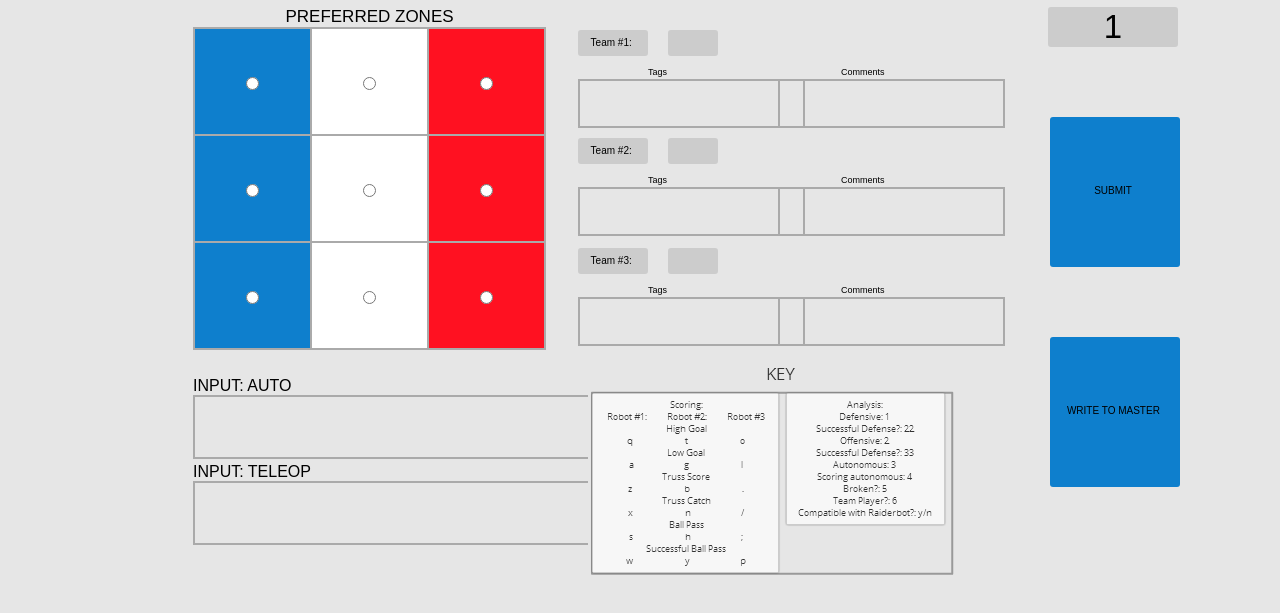
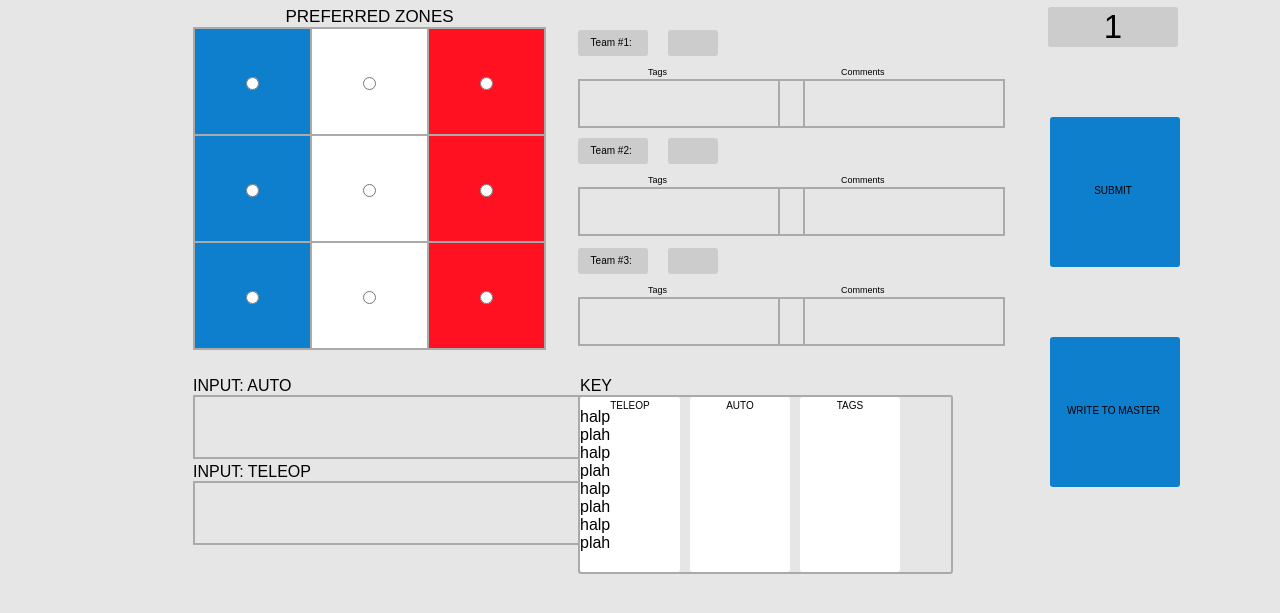
Before and after one commit to FRC-Team-955/AerialAssistScouting, a plain HTML site: page index.html in a window 1280 px wide. Shown: the part 83-696 px from the top of the page. Drawn offline with Linux system fonts and the light colour scheme.

Commit message:
Removed key image, key box not complete.

```diff
--- a/css/style.css
+++ b/css/style.css
@@ -230,6 +230,65 @@ textArea
     background-color: rgb(255, 17, 33);
 }
 
+/* KEY BOX */
+.innerKeyContainer
+{
+    background-color: rgb(255, 255, 255);
+    border-radius: 3px;
+}
+
+.innerKeyHeader
+{
+    position: relative;
+    text-align: center;
+    top: 3px;
+    font-size: 10px;
+}
+
+#keyContainer
+{
+    position: absolute;
+    border-radius: 3px;
+    width: 371px;
+    height: 175px;
+    top: 478px;
+    left: 450px;
+    border: solid rgb(170, 170, 170) 2px;
+}
+
+#keyHeader
+{
+    position: absolute;
+    top: -20px;
+}
+
+#keyTeleopContainer
+{
+    position: absolute;
+    width: 100px;
+    height: 100%;
+    top: 0px;
+    left: 0;
+}
+
+#keyAutoContainer
+{
+    position: absolute;
+    width: 100px;
+    height: 100%;
+    top: 0px;
+    left: 110px;
+}
+
+#keyTagsContainer
+{
+    position: absolute;
+    width: 100px;
+    height: 100%;
+    top: 0px;
+    left: 220px;
+}
+
 /* INPUT BOX */
 #inputBox
 {
--- a/index.html
+++ b/index.html
@@ -78,7 +78,22 @@
             <p>INPUT: TELEOP</p>
             <textarea id="inputTeleop" rows="4" cols="56"></textarea>
         </div>
-        <img id="key" src="key.png">
+        <div id="keyContainer">
+            <p id="keyHeader">KEY</p>
+            <div id="keyAutoContainer" class="innerKeyContainer">
+                <p class="innerKeyHeader">AUTO</p>
+                <p></p>
+            </div>
+            <div id="keyTeleopContainer" class="innerKeyContainer">
+                <p class="innerKeyHeader">TELEOP</p>
+                <p>halp<br>plah<br>halp<br>plah<br>halp<br>plah<br>halp<br>plah<br></p>
+            </div>
+            <div id="keyTagsContainer" class="innerKeyContainer">
+                <p class="innerKeyHeader">TAGS</p>
+                <p></p>
+            </div>
+        </div>
+<!--        <img id="key" src="key.png">-->
         <div id="team1Data">
             <div class="teamNameLable">
                 <p class="teamNameHeader">Team #1:</p>
```
